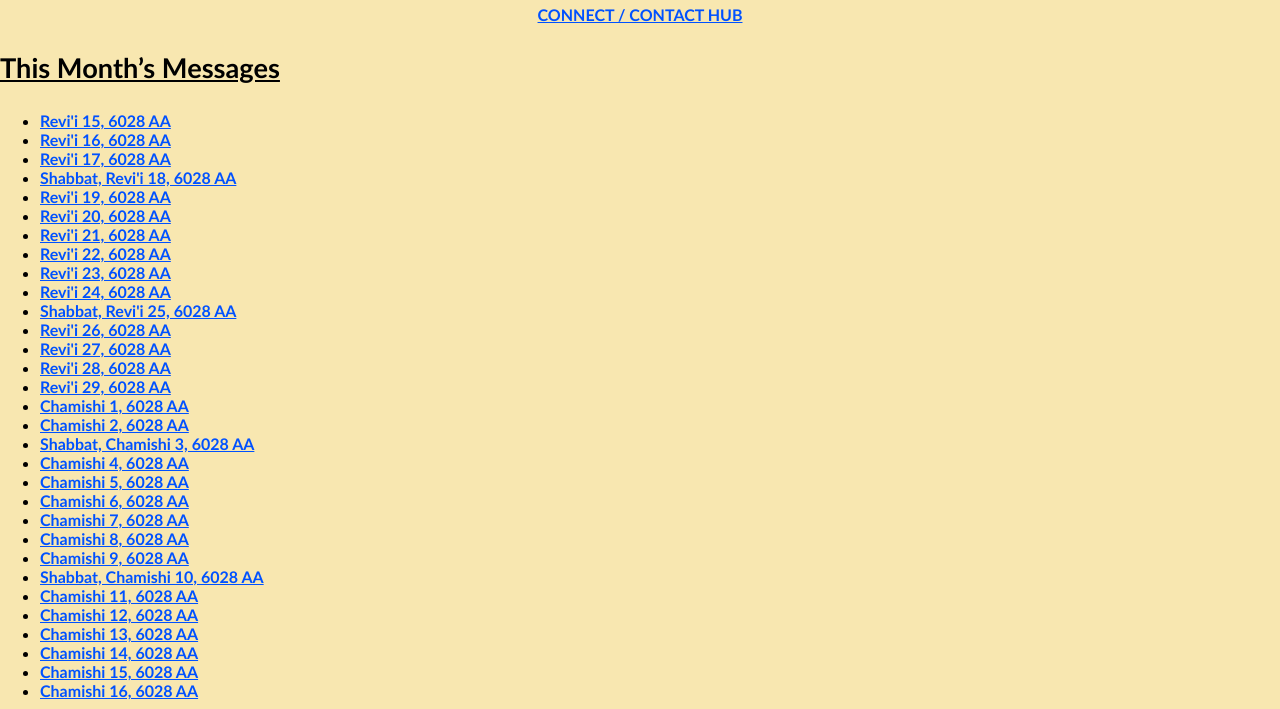
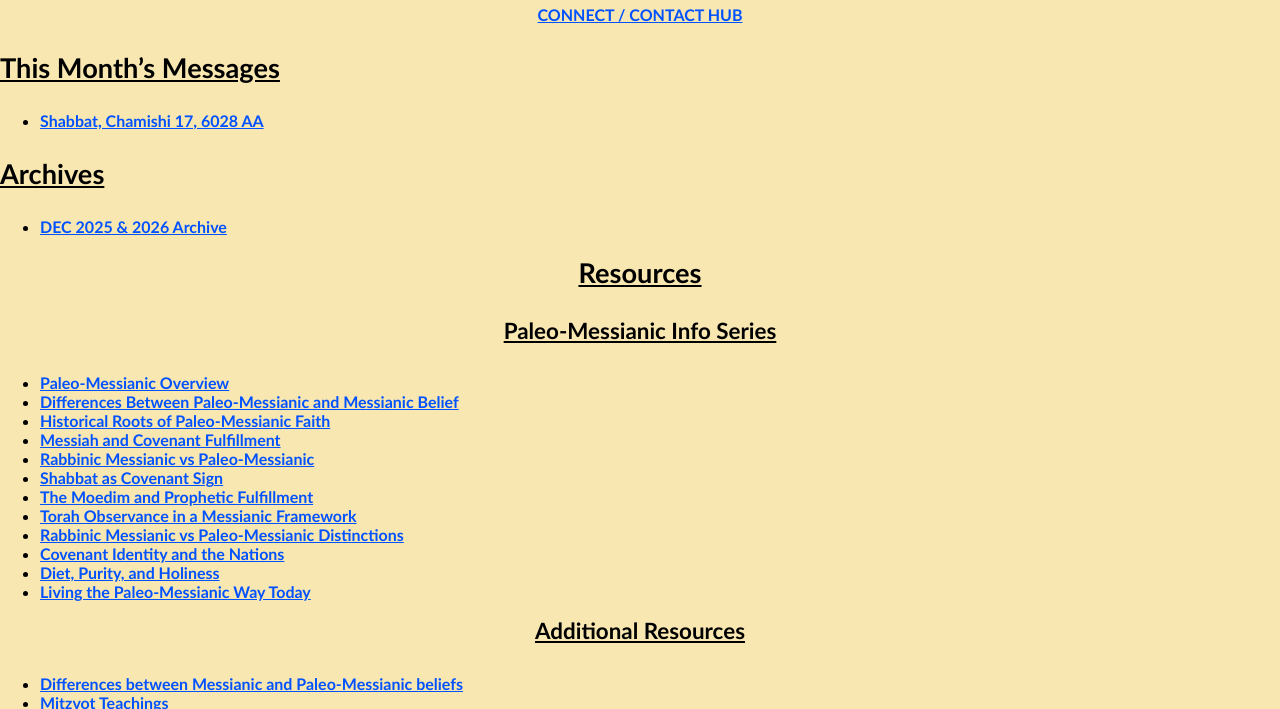
Before and after one commit to domg6027/dom6027, a website: page index2.html in a window 1280 px wide. Shown: the part 253-962 px from the top of the page. Drawn offline with Linux system fonts and the light colour scheme; no server answers.

Commit message:
Update index2.html with latest SHABBAT message
AND archived JUL2026 entries

```diff
--- a/index2.html
+++ b/index2.html
@@ -25,37 +25,7 @@
 <h3>This Month’s Messages</h3>
 
 <ul class="do-list">
-  <li><a href="JUL2026/20260701.html">Revi'i 15, 6028 AA</a></li>
-  <li><a href="JUL2026/20260702.html">Revi'i 16, 6028 AA</a></li>
-  <li><a href="JUL2026/20260703.html">Revi'i 17, 6028 AA</a></li>
-  <li><a href="JUL2026/20260704.html">Shabbat, Revi'i 18, 6028 AA</a></li>
-  <li><a href="JUL2026/20260705.html">Revi'i 19, 6028 AA</a></li>
-  <li><a href="JUL2026/20260706.html">Revi'i 20, 6028 AA</a></li>
-  <li><a href="JUL2026/20260707.html">Revi'i 21, 6028 AA</a></li>
-  <li><a href="JUL2026/20260708.html">Revi'i 22, 6028 AA</a></li>
-  <li><a href="JUL2026/20260709.html">Revi'i 23, 6028 AA</a></li>
-  <li><a href="JUL2026/20260710.html">Revi'i 24, 6028 AA</a></li>
-  <li><a href="JUL2026/20260711.html">Shabbat, Revi'i 25, 6028 AA</a></li>
-  <li><a href="JUL2026/20260712.html">Revi'i 26, 6028 AA</a></li>
-  <li><a href="JUL2026/20260713.html">Revi'i 27, 6028 AA</a></li>
-  <li><a href="JUL2026/20260714.html">Revi'i 28, 6028 AA</a></li>
-  <li><a href="JUL2026/20260715.html">Revi'i 29, 6028 AA</a></li>
-  <li><a href="JUL2026/20260716.html">Chamishi 1, 6028 AA</a></li>
-  <li><a href="JUL2026/20260717.html">Chamishi 2, 6028 AA</a></li>
-  <li><a href="JUL2026/20260718.html">Shabbat, Chamishi 3, 6028 AA</a></li>
-  <li><a href="JUL2026/20260719.html">Chamishi 4, 6028 AA</a></li>
-  <li><a href="JUL2026/20260720.html">Chamishi 5, 6028 AA</a></li>
-  <li><a href="JUL2026/20260721.html">Chamishi 6, 6028 AA</a></li>
-  <li><a href="JUL2026/20260722.html">Chamishi 7, 6028 AA</a></li>
-  <li><a href="JUL2026/20260723.html">Chamishi 8, 6028 AA</a></li>
-  <li><a href="JUL2026/20260724.html">Chamishi 9, 6028 AA</a></li>
-  <li><a href="JUL2026/20260725.html">Shabbat, Chamishi 10, 6028 AA</a></li>
-  <li><a href="JUL2026/20260726.html">Chamishi 11, 6028 AA</a></li>
-  <li><a href="JUL2026/20260727.html">Chamishi 12, 6028 AA</a></li>
-  <li><a href="JUL2026/20260728.html">Chamishi 13, 6028 AA</a></li>
-  <li><a href="JUL2026/20260729.html">Chamishi 14, 6028 AA</a></li>
-  <li><a href="JUL2026/20260730.html">Chamishi 15, 6028 AA</a></li>
-  <li><a href="JUL2026/20260731.html">Chamishi 16, 6028 AA</a></li>
+  <li><a href="AUG2026/20260801.html">Shabbat, Chamishi 17, 6028 AA</a></li>
 </ul>
 
 <!-- ARCHIVES -->
```
